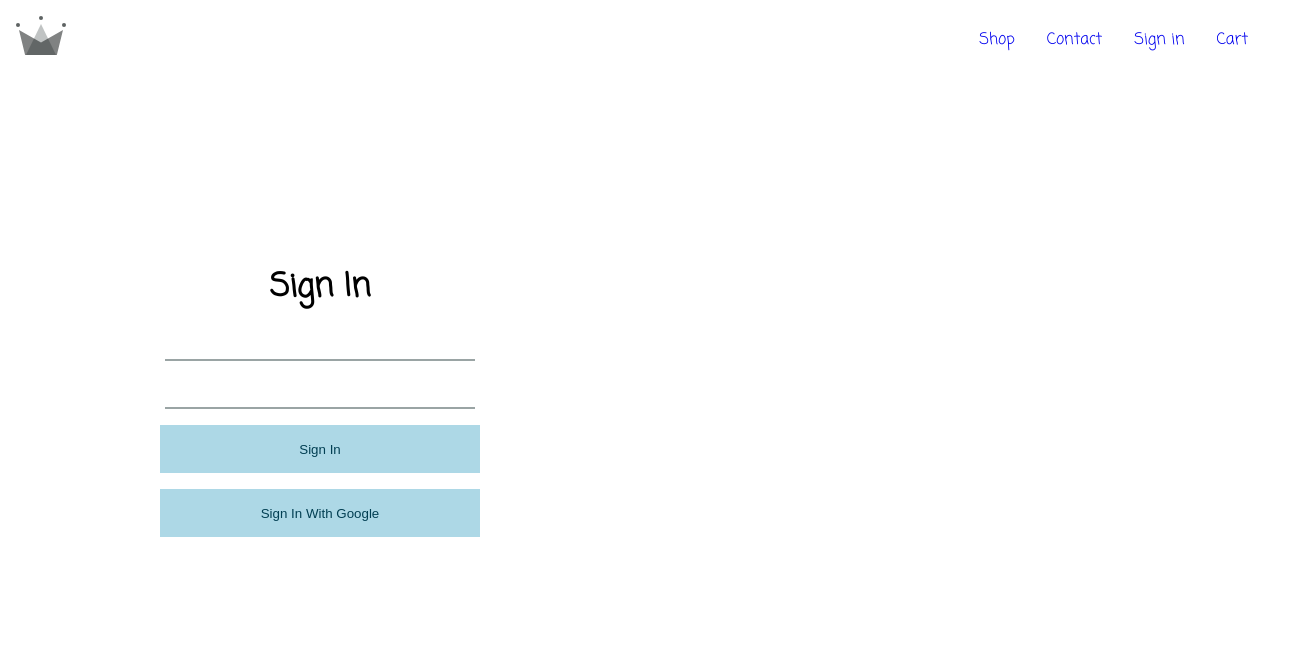
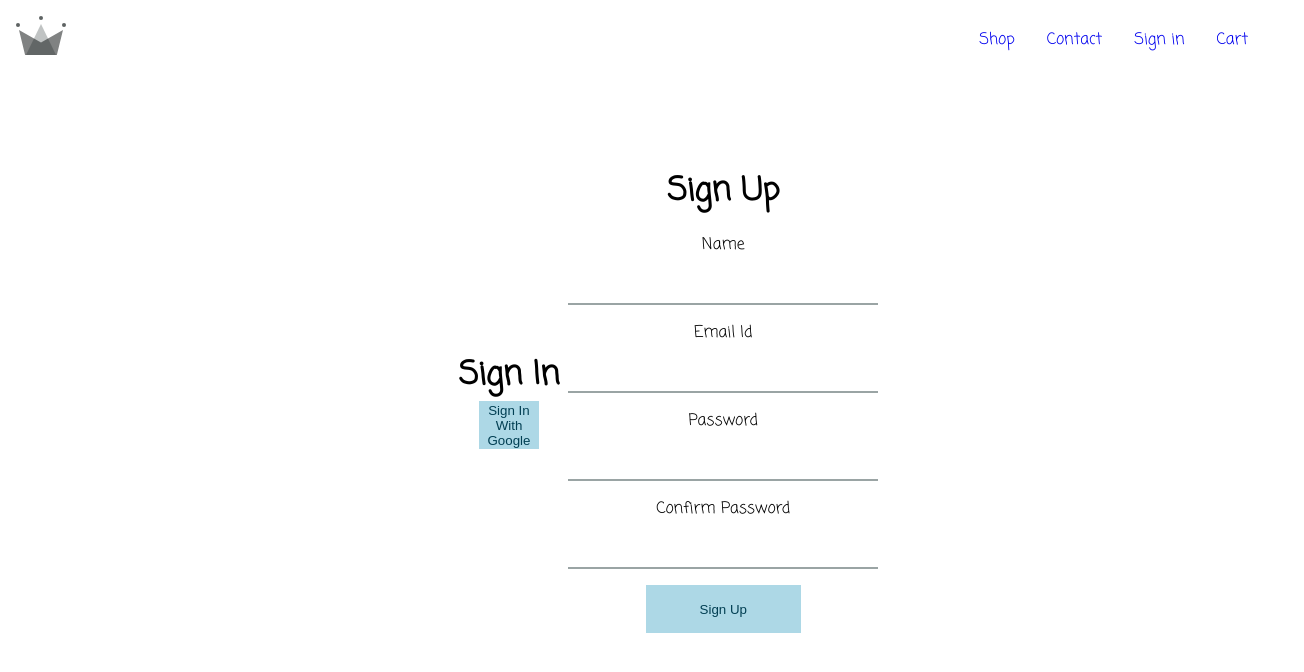
Before and after one commit to gona04/ecommerce-app, a React (Vite) app: page /sign-in in a window 1280 px wide. Shown: the top 672 px of the page, 1304 px wide, since content can reach past the window. Built offline with nearby package versions, Linux system fonts and the light colour scheme.

Commit message:
signup form and signin form made

```diff
--- a/src/App.scss
+++ b/src/App.scss
@@ -3,3 +3,12 @@
   display: flex;
   position: relative;
 }
+
+button {
+        height: 3rem;
+        width: 50%;
+        border: none;
+        background-color: lightblue;
+        color: rgb(2, 63, 83);
+        cursor: pointer;
+    }
--- /dev/null
+++ b/src/components/sign-up/sign-up-form/sign-up-form.component.jsx
@@ -0,0 +1,19 @@
+import './sign-up-form.styles.scss';
+function SignUpForm() {
+    return (
+        <form className="sign-up-form" onSubmit={() => {}}>
+        <h1> Sign Up</h1>
+        <label for='displayName'> Name </label>
+        <input type='text' className='form-input' name='displayName'/>
+        <label for='email'>Email Id</label>
+        <input type="email" className="form-input" name='email'/>
+        <label for='password'>Password</label>
+        <input type="password" className="form-input" name='password'/>
+        <label for='confirmPassword'>Confirm Password</label>
+        <input type="password" className="form-input" name='confirmPassword'/>
+        <button type="submit"> Sign Up </button>
+      </form>
+    )
+}
+
+export default SignUpForm;
--- /dev/null
+++ b/src/components/sign-up/sign-up-form/sign-up-form.styles.scss
@@ -0,0 +1,22 @@
+.sign-up-form {
+    display: flex;
+    flex-direction: column;
+    gap: 1rem;
+    justify-content: center;
+    align-items: center;
+    height: 80vh;
+
+    & .form-input {
+    height: 2rem;
+    padding: 0;
+    font-size: 1.5rem;
+    border: none;
+    border-bottom: 2px solid rgba(59, 79, 79, 0.513);
+    }
+    & .form-input:hover {
+        border-bottom: 2px solid black;
+    }
+    & .form-input:focus-visible {
+        outline: none;
+    }
+}
--- a/src/routes/sign-in/sign-in.component.jsx
+++ b/src/routes/sign-in/sign-in.component.jsx
@@ -1,20 +1,25 @@
+import SignUpForm from '../../components/sign-up/sign-up-form/sign-up-form.component.jsx';
 import {signInWithGooglePopup, createEditDb} from '../../utils/firebase/firebase.utils.js';
-import "./sign-in.style.scss";
+import './sign-in.style.scss';
 
 function SignIn() {
   const logGoogleUser = async () => {
     const {user} = await signInWithGooglePopup();
-   await createEditDb(user);
+    await createEditDb(user);
   }
   return (
-    <div>
-      <form className="signin-form">
+    <div id='sign-in'>
+     <div className='sigin-form'>
+       {/* <form className="signin-form"> */}
         <h1> Sign In</h1>
-        <input type="text" className="form-input" />
+        {/* <input type="text" className="form-input" />
         <input type="password" className="form-input" />
-        <button type="submit"> Sign In </button>
+        <button type="submit"> Sign In </button> */}
         <button type="button" onClick={logGoogleUser} className="google-button"> Sign In With Google </button>
-      </form>
+      {/* </form> */}
+     </div>
+
+      <SignUpForm/>
     </div>
   );
 }
--- a/src/routes/sign-in/sign-in.style.scss
+++ b/src/routes/sign-in/sign-in.style.scss
@@ -1,32 +1,16 @@
-.signin-form {
+
+div#sign-in {
     display: flex;
+    justify-content: center;
+    width: 100vw;
+    margin-left: 1.5rem;
+
+}
+
+.sigin-form {
+    display: flex;
+    justify-content: center;
     flex-direction: column;
-    width: 50%;
-    gap: 1rem;
-    justify-content: center;
     align-items: center;
-    height: 80vh;
-
-    & .form-input {
-    height: 2rem;
-    padding: 0;
-    font-size: 1.5rem;
-    border: none;
-    border-bottom: 2px solid rgba(59, 79, 79, 0.513);
-    }
-    & .form-input:hover {
-        border-bottom: 2px solid black;
-    }
-    & .form-input:focus-visible {
-        outline: none;
-    }
-
-    & button {
-        height: 3rem;
-        width: 50%;
-        border: none;
-        background-color: lightblue;
-        color: rgb(2, 63, 83);
-        cursor: pointer;
-    }
+    text-align: center;
 }
```
